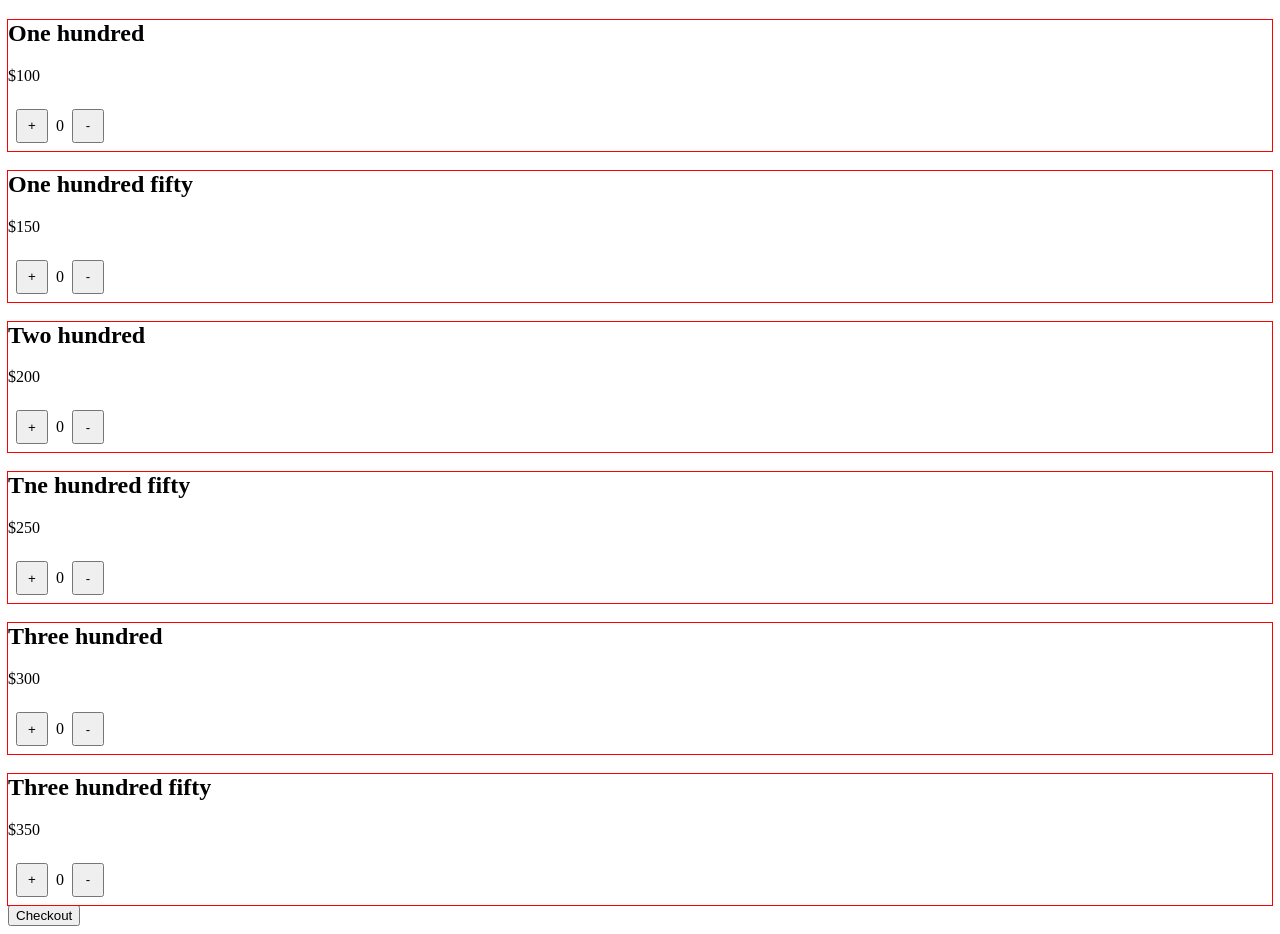
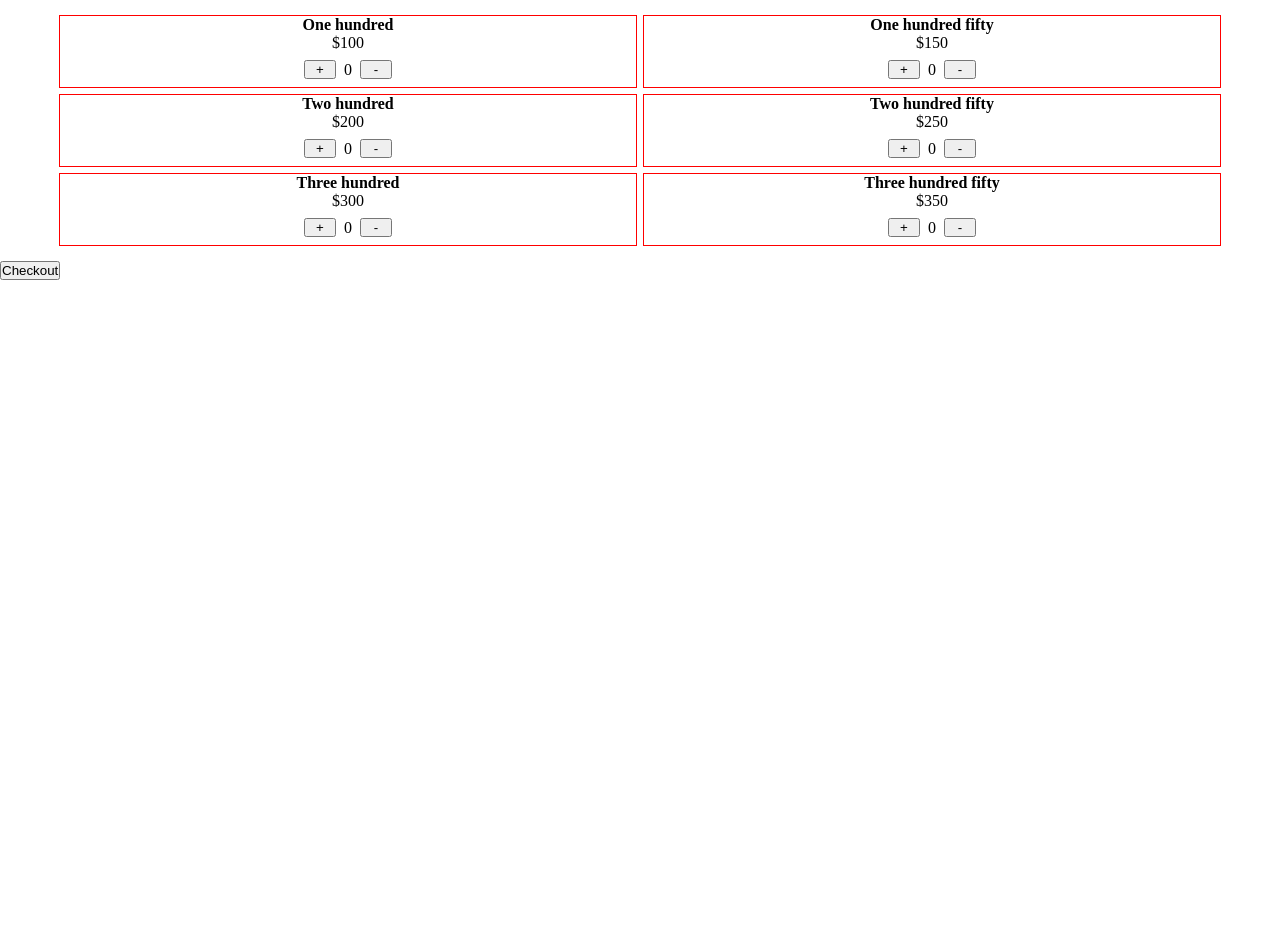
Before and after one commit to vishalicious213/stripe-test-be, a website: page public/index.html in a window 1280 px wide. After the commit the page ends 800 px from the top, so only its background shows below. Drawn offline with Linux system fonts and the light colour scheme.

Commit message:
index.js: initial layout for catalog items

```diff
--- a/public/index.css
+++ b/public/index.css
@@ -1,9 +1,38 @@
+* {
+    margin: 0;
+    padding: 0;
+    box-sizing: border-box;
+}
+
+main {
+    display: flex;
+    flex-wrap: wrap;
+    justify-content: center;
+    align-items: ;
+    gap: .5rem;
+    margin: 1rem 0;
+}
+
 .item {
     outline: 1px solid red;
+    width: 45%;
+    display: flex;
+    flex-direction: column;
+    justify-content: space-between;
+    align-items: center;
+}
+
+.item h2 {
+    font-size: 1rem;
+}
+
+.item div {
+    text-align: center;
 }
 
 .controls {
     display: flex;
+    align-items: center;
 }
 
 .controls button {
--- a/public/index.html
+++ b/public/index.html
@@ -8,17 +8,7 @@
     <script src="index.js" defer></script>
 </head>
 <body>
-    <main>
-        <section class="item">
-            <h2>One Hundred</h2>
-            <p class="price">$100</p>
-            <div class="controls">
-                <button>+</button>
-                <p class="quantity">0</p>
-                <button>-</button>
-            </div>
-        </section>
-    </main>
+    <main></main>
     <button id="checkoutBtn">Checkout</button>
 </body>
 </html>
--- a/public/index.js
+++ b/public/index.js
@@ -4,7 +4,7 @@ const inventory = [
     { price: 100, name: "One hundred" },
     { price: 150, name: "One hundred fifty" },
     { price: 200, name: "Two hundred" },
-    { price: 250, name: "Tne hundred fifty" },
+    { price: 250, name: "Two hundred fifty" },
     { price: 300, name: "Three hundred" },
     { price: 350, name: "Three hundred fifty"} ,
 ]
@@ -47,8 +47,10 @@ function renderCatalog() {
     inventory.forEach(item => {
         catalog += `
             <section class="item">
-                <h2>${item.name}</h2>
-                <p class="price">$${item.price}</p>
+                <div>
+                    <h2>${item.name}</h2>
+                    <p class="price">$${item.price}</p>
+                </div>
                 <div class="controls">
                     <button>+</button>
                     <p class="quantity">0</p>
--- a/server.js
+++ b/server.js
@@ -12,7 +12,7 @@ const catalog = new Map([
     [1, { priceInCents: 10000, name: "One hundred"}],
     [2, { priceInCents: 15000, name: "One hundred fifty"}],
     [3, { priceInCents: 20000, name: "Two hundred"}],
-    [4, { priceInCents: 25000, name: "Tne hundred fifty"}],
+    [4, { priceInCents: 25000, name: "Two hundred fifty"}],
     [5, { priceInCents: 30000, name: "Three hundred"}],
     [6, { priceInCents: 35000, name: "Three hundred fifty"}],
 ])
```
